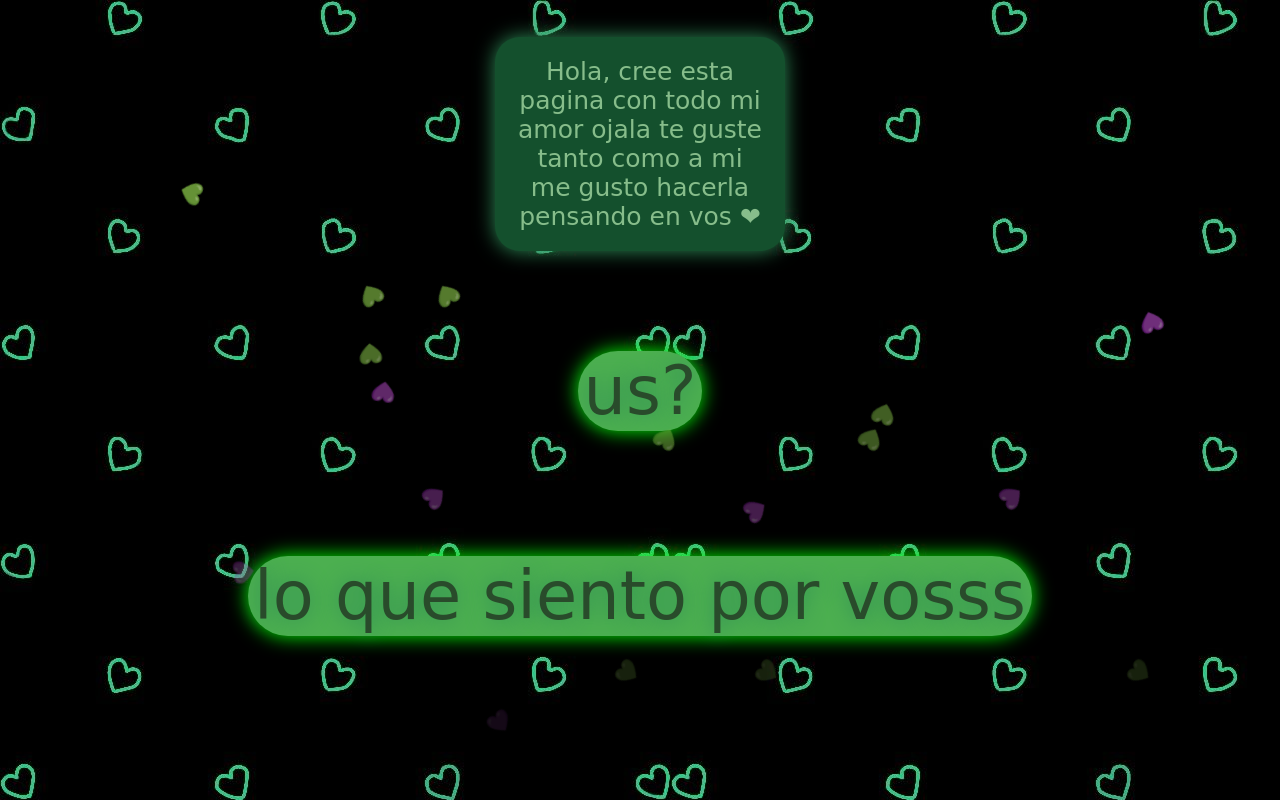
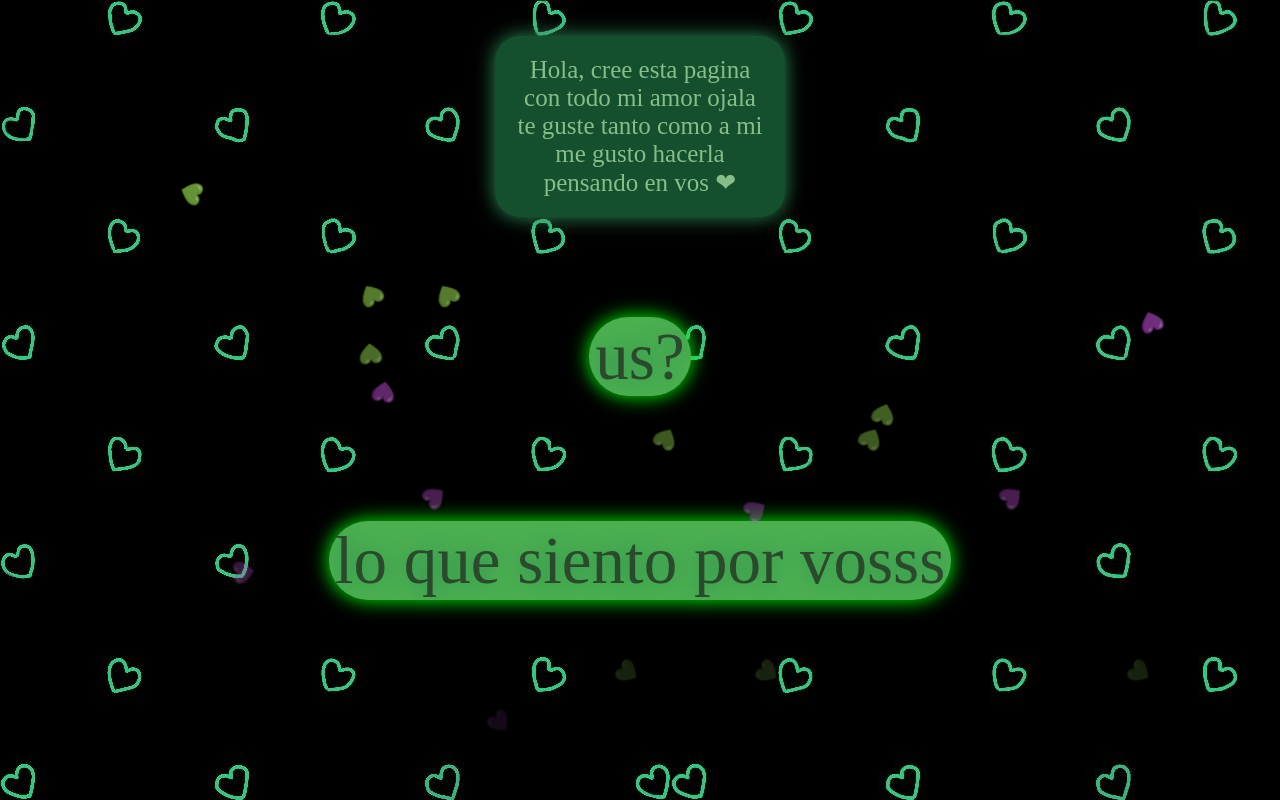
Before and after one commit to zapallo082999999/cata_v4, a plain HTML site: page index.html in a window 1280 px wide. Drawn offline with Linux system fonts and the light colour scheme.

Commit message:
Add files via upload

```diff
--- a/css.css
+++ b/css.css
@@ -3,7 +3,7 @@
 body {
  text-align: center;
 
-  font-family: 'Great Vibes', cursive;
+  font-family: 'Great Vibes';
 
 color:#87bd8b;
  font-size: 25px;
@@ -78,7 +78,7 @@ box-shadow: 0 0 20px #2E8B57;
 
 /*¨///////////////////////////////BOTONESSSSS///////////////////////////////////////////////////*/
 button{
-    font-family: 'Great Vibes', cursive;
+    font-family: 'Great Vibes';
     font-size: 67px;
     margin-left:auto ;
     margin-top:100px;
```
